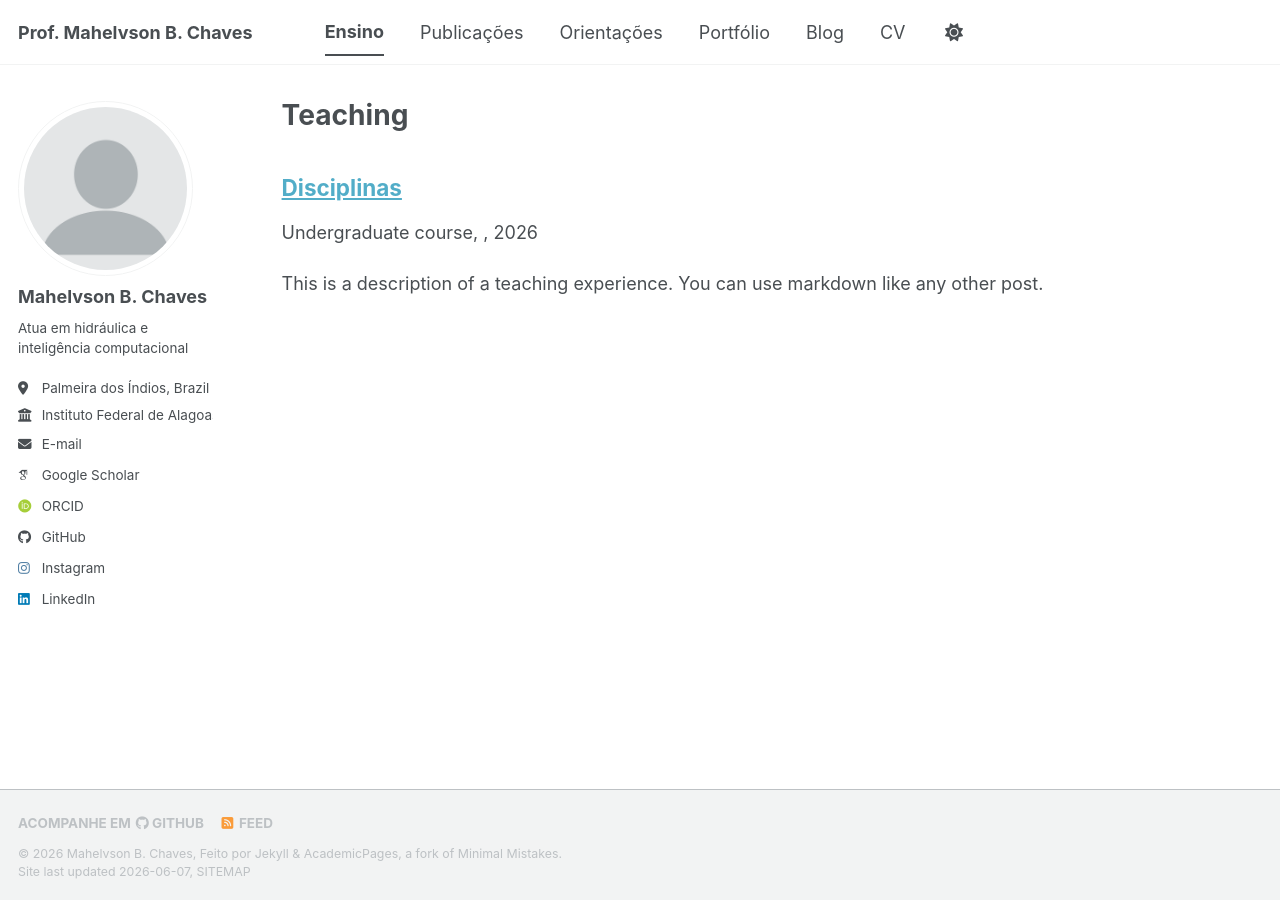
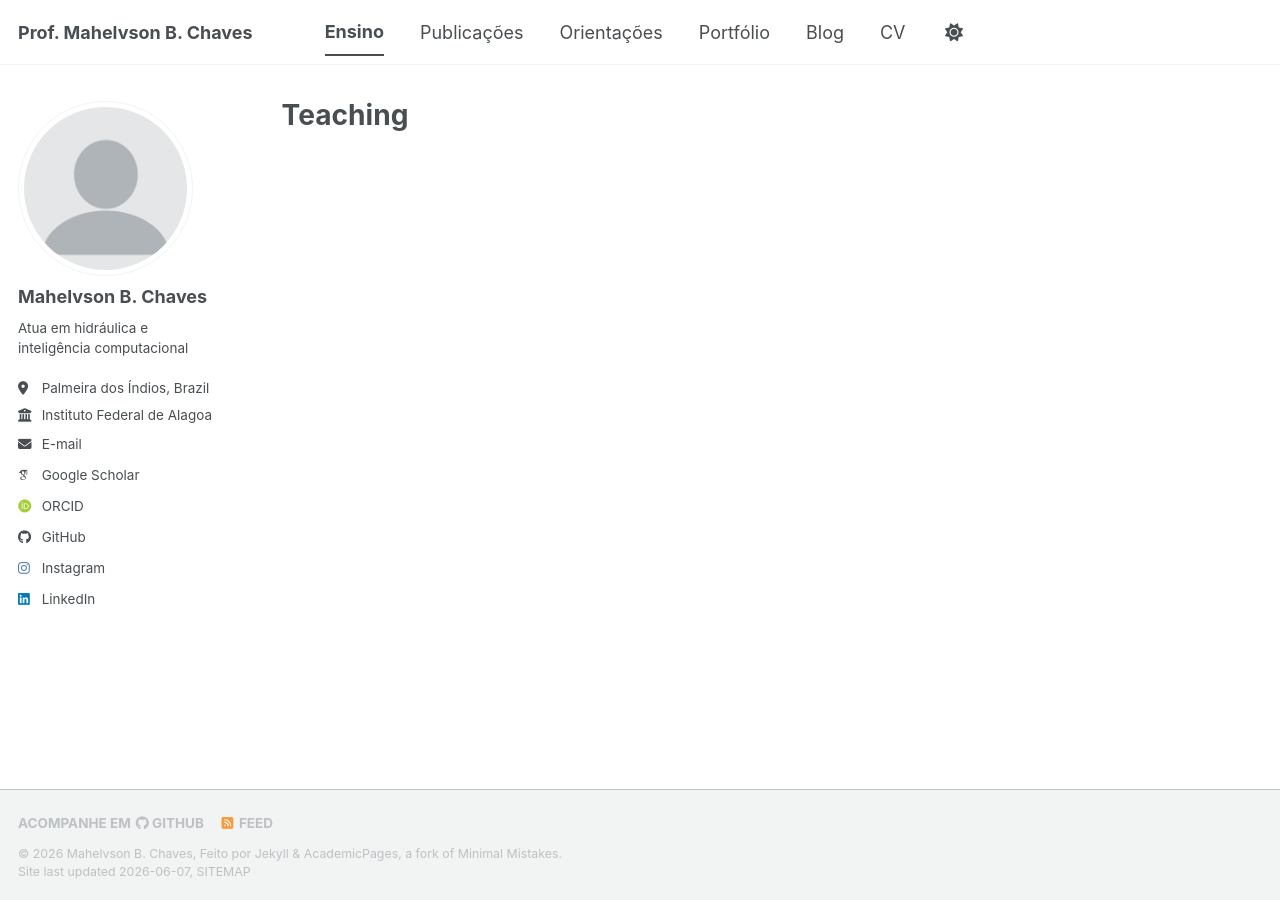
Before and after one commit to mahelvson/mahelvson.github.io, a Jekyll site: the page built from _pages/teaching.html, in a window 1280 px wide. Built offline with Jekyll 4.4.1, drawn with Linux system fonts in a browser that asks for light colours; some web fonts are replaced; a script bundle is joined from its source files by our own code; library files that are not in the unit come from our copies.

Commit message:
novos pequenos ajustes

```diff
--- a/_teaching/2014-spring-teaching-1.md
+++ /dev/null
@@ -1,18 +0,0 @@
----
-title: "Disciplinas"
-collection: teaching
-type: "Undergraduate course"
-permalink: /teaching/disciplpinas
-
----
-
-This is a description of a teaching experience. You can use markdown like any other post.
-
-Heading 1
-======
-
-Heading 2
-======
-
-Heading 3
-======
```
Also changed, not shown: _pages/advising-tips.md (+1 -2 lines).
